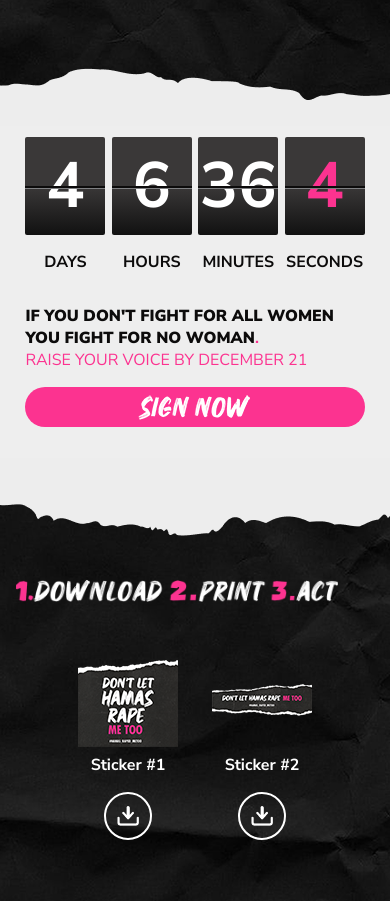
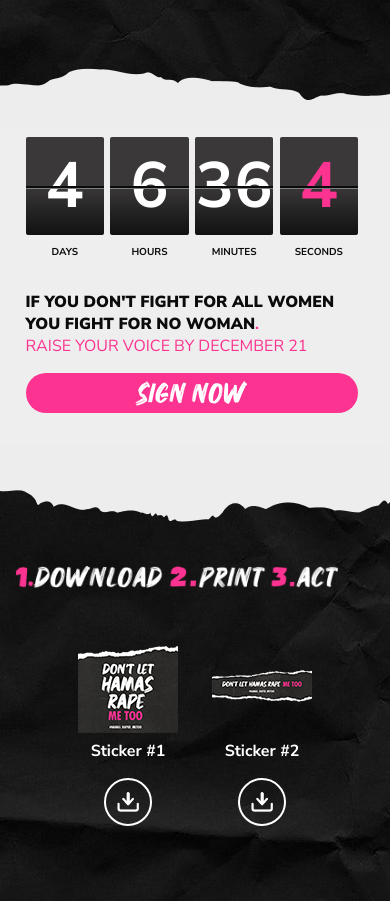
Before and after one commit to jstreampro/HRMT, a website with bundled scripts: page public/index.html in a window 390 px wide. Shown: the part 3760-4661 px from the top of the page. Built offline with nearby package versions, Linux system fonts and the light colour scheme; files whose address does not match are found by name.

Commit message:
fix response

```diff
--- a/public/style.css
+++ b/public/style.css
@@ -412,6 +412,17 @@
     display: flex !important;
     margin-top: 1em;
   }
+
+  #countdown{
+    padding-left: 0.6rem !important;
+  }
+  #countdown-numbers {
+    grid-template-columns: repeat(4, minmax(70px, 1fr)) !important;
+  }
+  .countdown-number-label{
+    font-size: 10px !important;
+  }
+
 }
 
 #download-posters {
```
